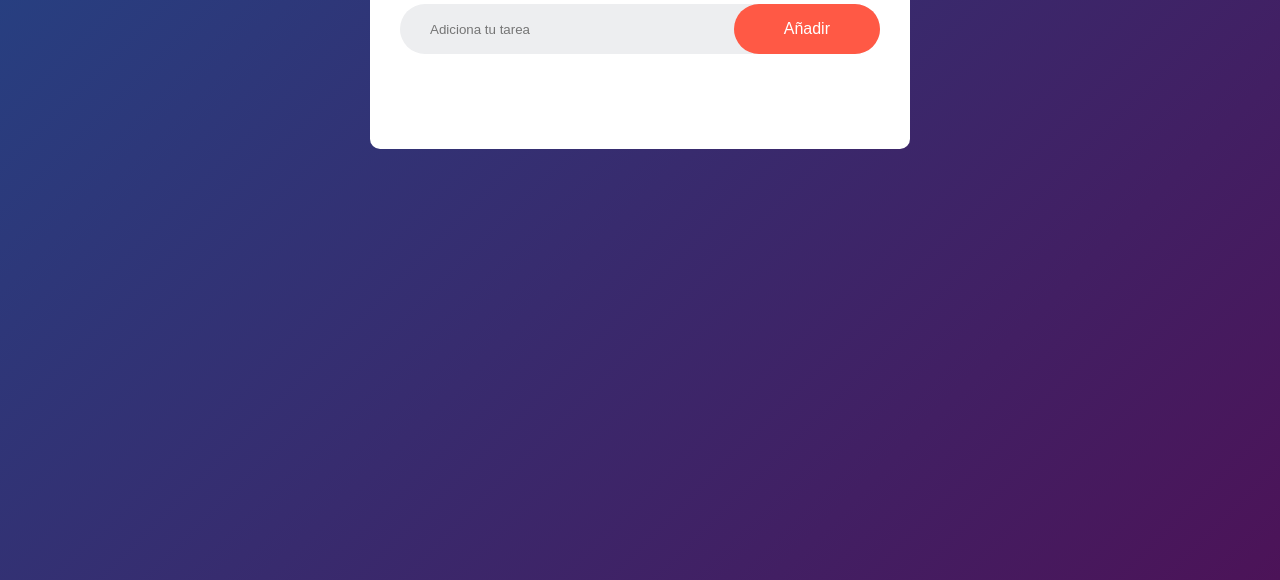
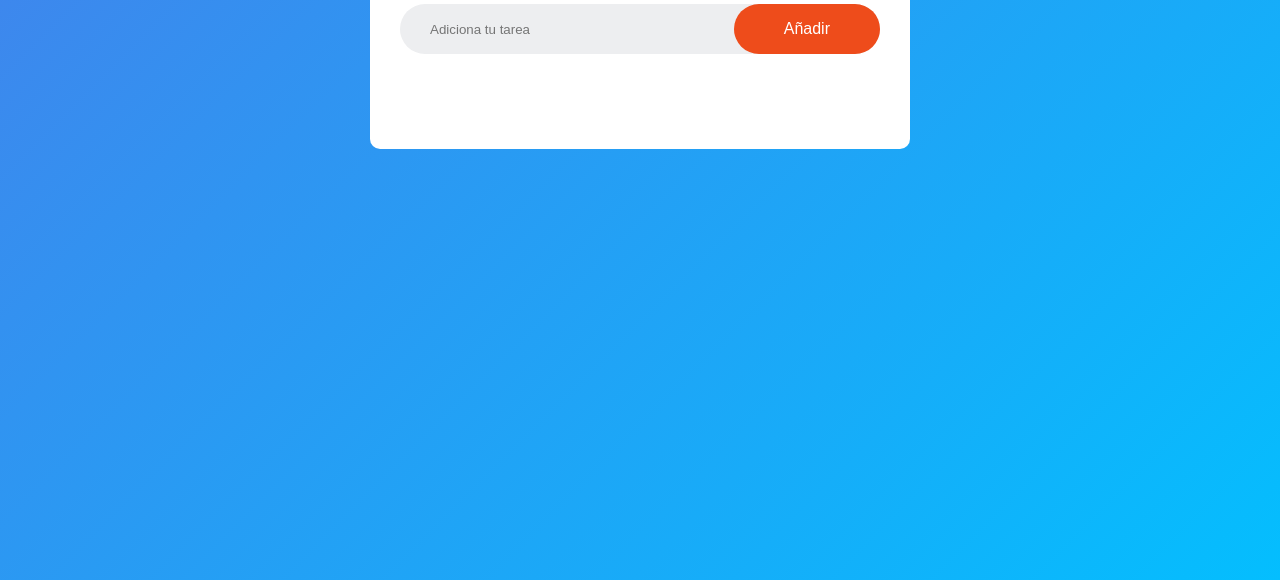
Before and after one commit to Teo1188/Lista-Tareas, a plain HTML site: page index.html in a window 1280 px wide. Shown: the part 220-800 px from the top of the page. Drawn offline with Linux system fonts and the light colour scheme.

Commit message:
actualizacion de fondo

```diff
--- a/css/styles.css
+++ b/css/styles.css
@@ -9,7 +9,7 @@
 .container {
     width: 100%;
     min-height: 100vh;
-    background: linear-gradient(135deg, #234485, #4c1358);
+    background: linear-gradient(135deg, #4481eb, #04befe);
     padding: 10px;
 }
 
@@ -57,7 +57,7 @@ button{
     border: none;
     outline: none;
     padding:16px 50px;
-    background: #ff5945;
+    background: #ee4c1b;
     color: #fff;
     font-size: 16px;
     cursor: pointer;
```
